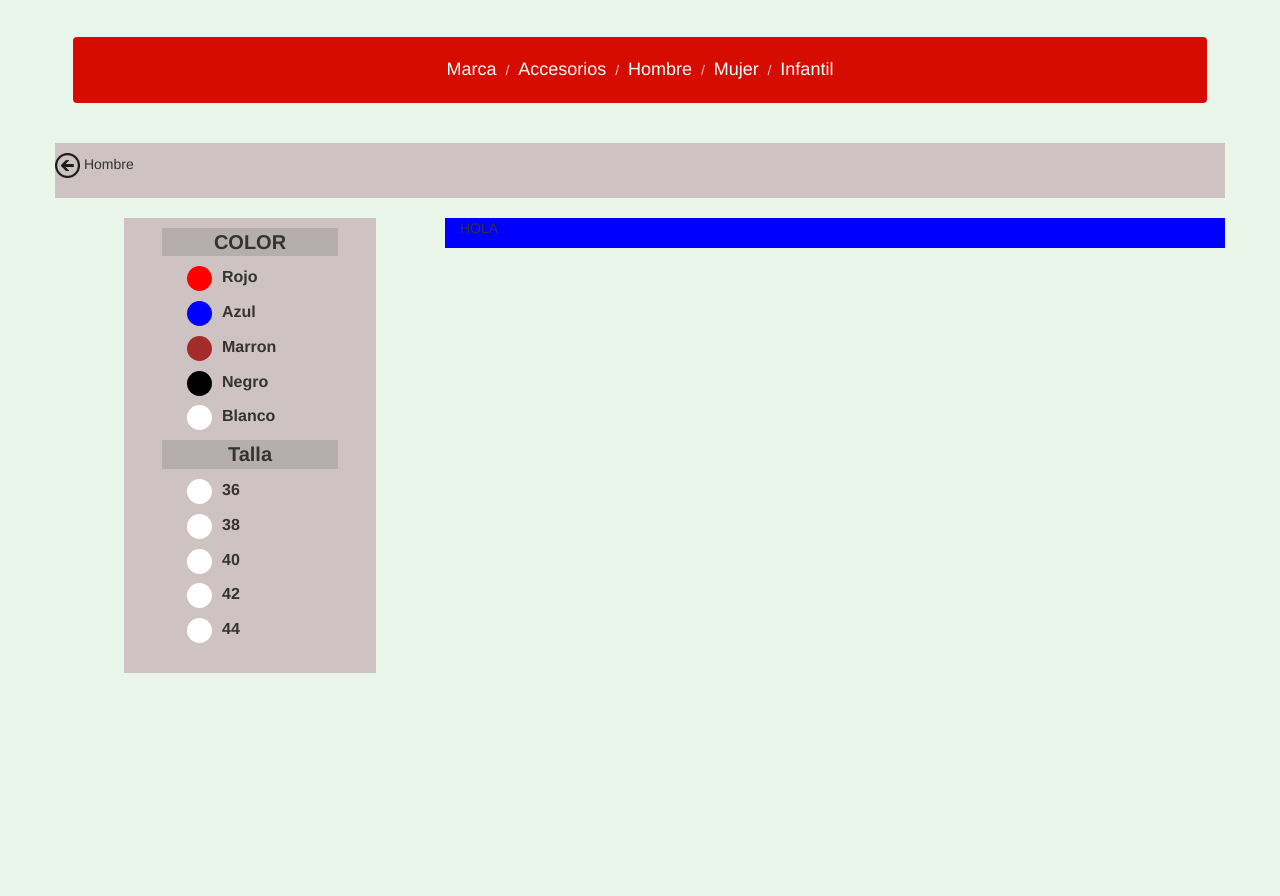
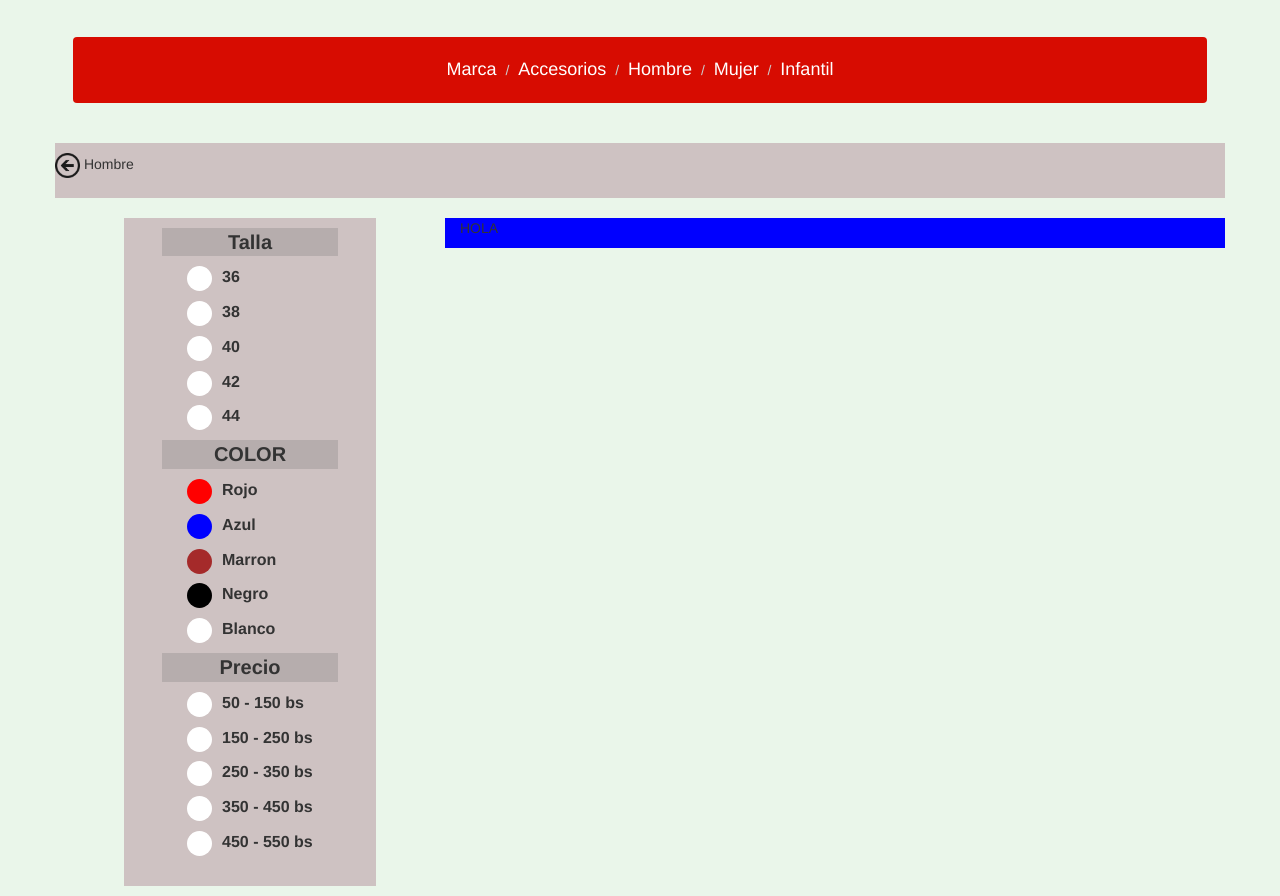
Before and after one commit to juanluis77/IHC_IDEAL, a plain HTML site: page paginaHombre.html in a window 1280 px wide. Shown: the part 39-935 px from the top of the page. Before the commit the page ends 800 px from the top, so only its background shows below. Drawn offline with nearby package versions, Linux system fonts and the light colour scheme.

Commit message:
filtro precio no funcional

```diff
--- a/paginaHombre.html
+++ b/paginaHombre.html
@@ -38,6 +38,31 @@
                 <div class="col-lg-4" >
                     <div style="background-color: rgb(206, 194, 194);width: 70%;margin: auto;padding-top: 10px">
                         <div class="titfil text-center">
+                            <p><b>Talla</b></p>
+                        </div>
+                        <div style="width: 50%;margin:auto">
+                            <label class="filtro2">36
+                                <input type="checkbox" name="radio">
+                                <span class="checkmark"></span>
+                            </label>
+                            <label class="filtro2">38
+                                <input type="checkbox" name="radio">
+                                <span class="checkmark"></span>
+                            </label>
+                            <label class="filtro2">40
+                                <input type="checkbox" name="radio">
+                                <span class="checkmark"></span>
+                            </label>
+                            <label class="filtro2">42
+                                <input type="checkbox" name="radio">
+                                <span class="checkmark"></span>
+                            </label>
+                            <label class="filtro2">44
+                                <input type="checkbox" name="radio">
+                                <span class="checkmark"></span>
+                            </label>
+                        </div>
+                        <div class="titfil text-center">
                             <p><b>COLOR</b></p>
                         </div>
                         <div style="width: 50%;margin:auto">
@@ -63,26 +88,26 @@
                             </label>
                         </div>
                         <div class="titfil text-center">
-                            <p><b>Talla</b></p>
+                            <p><b>Precio</b></p>
                         </div>
                         <div style="width: 50%;margin:auto">
-                            <label class="filtro2">36
+                            <label class="filtro2"> 50 - 150 bs
                                 <input type="checkbox" name="radio">
                                 <span class="checkmark"></span>
                             </label>
-                            <label class="filtro2">38
+                            <label class="filtro2"> 150 - 250 bs
                                 <input type="checkbox" name="radio">
                                 <span class="checkmark"></span>
                             </label>
-                            <label class="filtro2">40
+                            <label class="filtro2"> 250 - 350 bs
                                 <input type="checkbox" name="radio">
                                 <span class="checkmark"></span>
                             </label>
-                            <label class="filtro2">42
+                            <label class="filtro2"> 350 - 450 bs
                                 <input type="checkbox" name="radio">
                                 <span class="checkmark"></span>
                             </label>
-                            <label class="filtro2">44
+                            <label class="filtro2"> 450 - 550 bs
                                 <input type="checkbox" name="radio">
                                 <span class="checkmark"></span>
                             </label>
```
